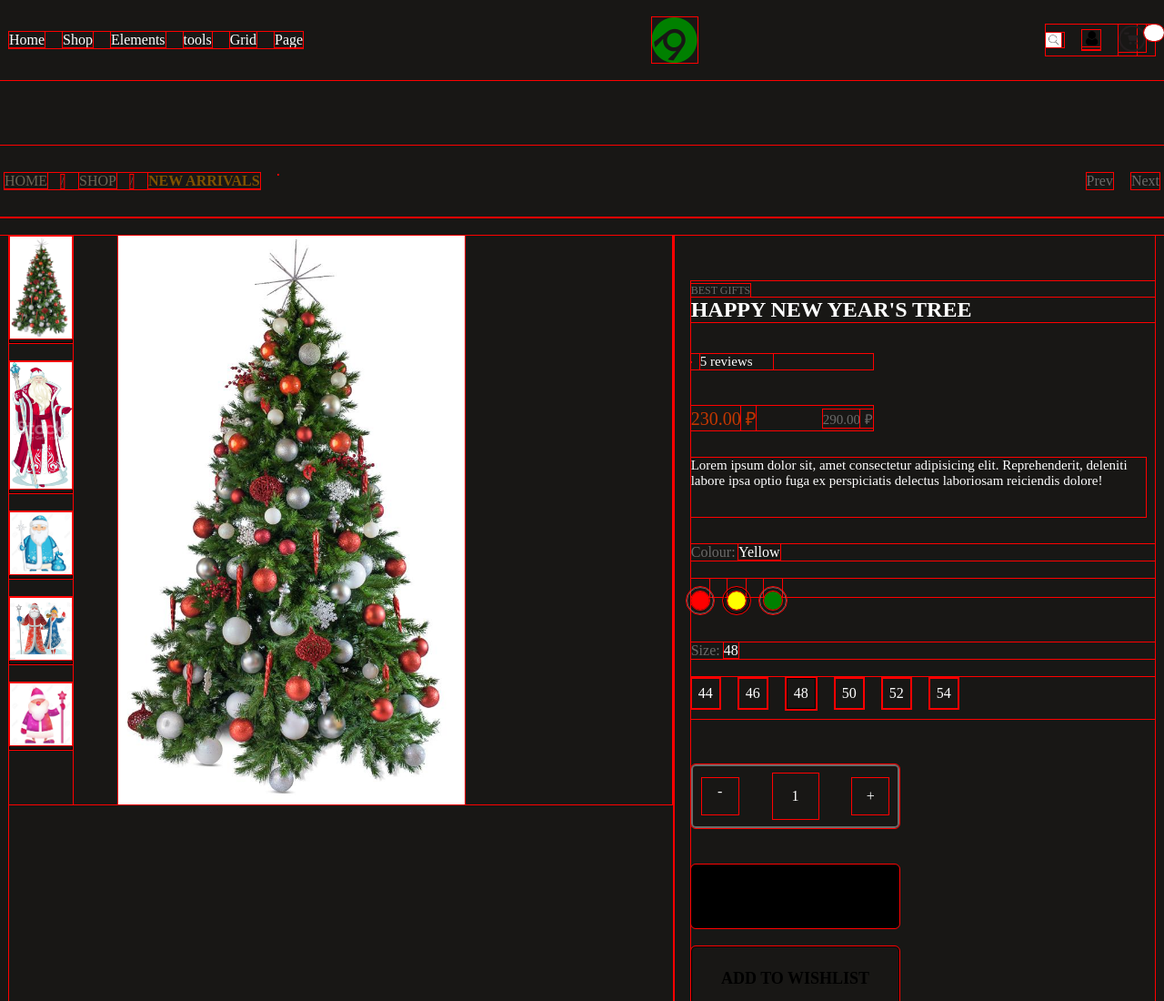
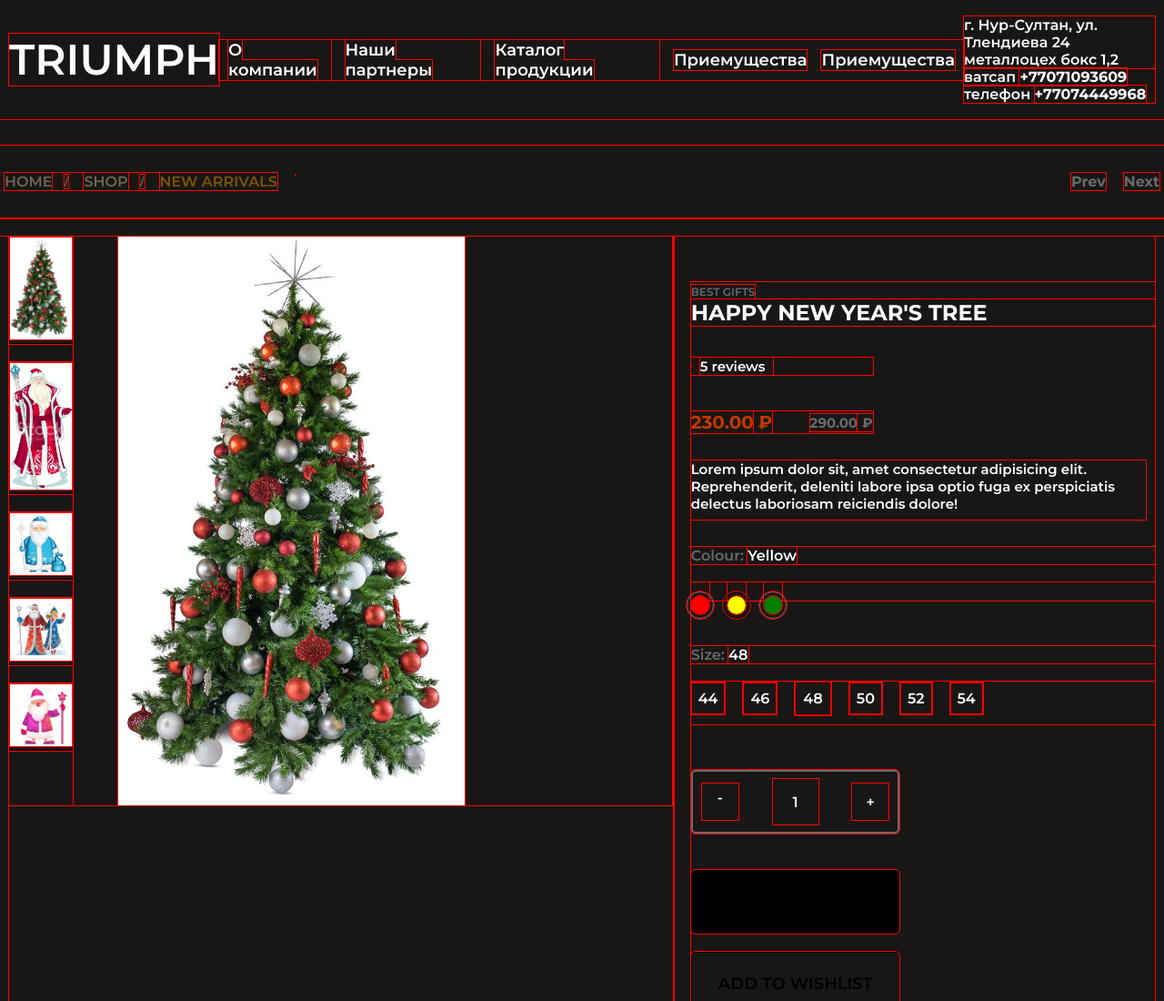
Before and after one commit to aleksei24/forge-temp, a website: page app/card.html in a window 1280 px wide. Shown: the top 1100 px of the page at 91% size. Drawn offline with nearby package versions, Linux system fonts and the light colour scheme; files that its build step writes are made by us from their sources; files whose address does not match are found by name; a web font is replaced by a local one.

Commit message:
working on header

```diff
--- a/app/scss/header.scss
+++ b/app/scss/header.scss
@@ -21,13 +21,17 @@
 
   &__logo {
     display: inline-block;
-    font-size: 0;
+    font-size: rem(56);
+    @include adapt(font-size, 56, 32, 1);
+    text-transform: uppercase;
   }
 
-  &__shop-menu {
+  &__address {
     display: flex;
-    align-items: center;
-    max-width: 18.75rem;
+    flex-direction: column;
+    align-items: flex-start;
+    max-width: em(210);
+    font-size: rem(16);
     @media (max-width: $md5) {
       display: none;
     }
@@ -53,74 +57,26 @@
   }
   &__list {
     display: flex;
-    column-gap: 1.25rem;
+    column-gap: rem(16);
+    align-items: center;
+    justify-content: space-between;
+    flex: 1 1 auto;
+    padding: 0 em(10);
   }
 
   &__link {
     position: relative;
-    @media (min-width: $md2) {
-      font-size: 1.25rem;
+    @media (min-width: $md3) {
+      font-size: rem(18);
     }
-    font-size: 1rem;
+    font-size: rem(16);
     &:hover {
       border-bottom: 3px solid $colourFont;
     }
   }
 }
 
-.shop-menu {
-  &__item {
-    width: 1.25rem;
-    margin-right: 1.25rem;
-    &_search {
-      max-width: 6.25rem;
-      @media (min-width: $md3) {
-        max-width: 12.5rem;
-      }
-    }
-  }
-  &__search {
-    display: flex;
-    align-items: center;
-  }
+.address-header__wapp > span,
+.address-header__phone > span {
+  font-family: $secondFont;
 }
-.search {
-  &__btn {
-    background-image: url(../img/icons/search.png);
-    width: 1.125em;
-    height: 1.25em;
-    padding-right: 1.25em;
-    cursor: pointer;
-  }
-  &__btn:hover {
-    outline: none;
-    max-width: 12.5em;
-    width: 100%;
-    border-bottom: 1px solid black;
-    background-size: 0%;
-  }
-}
-.cart {
-  display: inline-flex;
-  align-items: center;
-  background-image: url(../img/icons/cart.png);
-  width: 1.875em;
-  height: 1.875em;
-
-  &__num {
-    position: absolute;
-    right: -1.25em;
-    top: 0;
-  }
-}
-
-.num {
-  background-color: $btnBgColour;
-  color: $colourFont;
-  padding: 0 7px;
-  border-radius: 1.25em;
-  &_transp {
-    background-color: $transparentColour;
-    border: 1px solid $colourFont;
-  }
-}
--- a/app/scss/mixins.scss
+++ b/app/scss/mixins.scss
@@ -1,7 +1,7 @@
 @use 'sass:math';
 
 $maxWidth: 1920;
-$maxWidthContainer: 1520;
+$maxWidthContainer: 1860;
 
 @function rem($px) {
   $result: math.div($px, 16) + rem;
--- a/app/template/_header.html
+++ b/app/template/_header.html
@@ -1,53 +1,36 @@
 <header class="header">
   <div class="header__container container">
+    @@include('../template/_burger.html')
+    <a href="./index.html" class="header__logo logo"> triumph </a>
     <nav class="header__nav nav">
       <ul class="nav__list">
         <li class="nav__item">
-                    <a href="./index.html" class="nav__link"> Home </a>
+          <a href="" class="nav__link"> О компании </a>
         </li>
         <li class="nav__item">
-                    <a href="./catalogue.html" class="nav__link"> Shop </a>
+          <a href="" class="nav__link"> Наши партнеры </a>
         </li>
         <li class="nav__item">
-                    <a href="./card.html" class="nav__link"> Elements </a>
+          <a href="" class="nav__link"> Каталог продукции </a>
         </li>
         <li class="nav__item">
-                    <a href="tools.html" class="nav__link"> tools </a>
+          <a href="" class="nav__link"> Приемущества </a>
         </li>
         <li class="nav__item">
-                    <a href="grid.html" class="nav__link"> Grid </a>
-                </li>
-                <li class="nav__item">
-                    <a href="#!" class="nav__link"> Page </a>
+          <a href="" class="nav__link"> Приемущества </a>
         </li>
       </ul>
     </nav>
-        @@include('../template/_burger.html')
-        <a href="./index.html" class="header__logo logo icon-logo"> logo </a>
-        <ul class="header__shop-menu shop-menu">
-            <li class="shop-menu__item shop-menu__item_search">
-                <form action="#" class="shop-menu__search search">
-                    <label for="search-btn"></label>
-                    <input
-                        type="search"
-                        title="search"
-                        name="search-btn"
-                        class="search__btn ibg"
-                        id="search-btn"
-                        placeholder="Search..."
-                    />
-                </form>
-            </li>
-            <li class="shop-menu__item">
-                <a href="#!" class="shop-menu__link">
-                    <img src="./img/icons/user.png" alt="user" />
-                </a>
-            </li>
-            <li class="shop-menu__item">
-                <a href="#!" class="shop-menu__link cart ibg">
-                    <span class="cart__num num">3</span>
-                </a>
-            </li>
-        </ul>
+    <div class="header__address address-header">
+      <p class="address-header__address">г. Нур-Султан, ул. Тлендиева 24 металлоцех бокс 1,2</p>
+      <p class="address-header__wapp">
+        ватсап
+        <span> +77071093609 </span>
+      </p>
+      <p class="address-header__phone">
+        телефон
+        <span> +77074449968 </span>
+      </p>
+    </div>
   </div>
 </header>
```
Also changed, not shown: forge-temp/card.html (+1 -1 lines), forge-temp/index.html (+1 -1 lines), forge-temp/tools.html (+1 -1 lines), forge-temp/css/style.min.css, forge-temp/fonts/DancingScript.woff (deleted), forge-temp/fonts/DancingScript.woff2 (deleted), forge-temp/fonts/Montserrat-Bold.woff (added), forge-temp/fonts/Montserrat-Bold.woff2 (added), forge-temp/fonts/Montserrat-SemiBold.woff (added), forge-temp/fonts/Montserrat-SemiBold.woff2 (added), forge-temp/fonts/Salsa-Regular.woff (deleted), forge-temp/fonts/Salsa-Regular.woff2 (deleted), forge-temp/fonts/Varela-Regular.woff (deleted), forge-temp/fonts/Varela-Regular.woff2 (deleted). Lines whose indentation alone changed are shown as unchanged.
